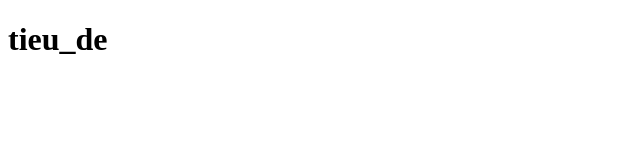
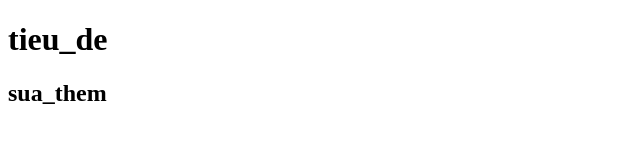
Before and after one commit to anhduy2009/Duan6, a plain HTML site: page index.html in a window 1280 px wide. Shown: the whole page, without its empty margins (0-640 px from the left). Drawn offline with Linux system fonts and the light colour scheme.

Commit message:
1. commit_1

```diff
--- a/index.html
+++ b/index.html
@@ -7,5 +7,6 @@
 </head>
 <body>
     <h1>tieu_de</h1>
+    <h2>sua_them</h2>
 </body>
 </html>
```
